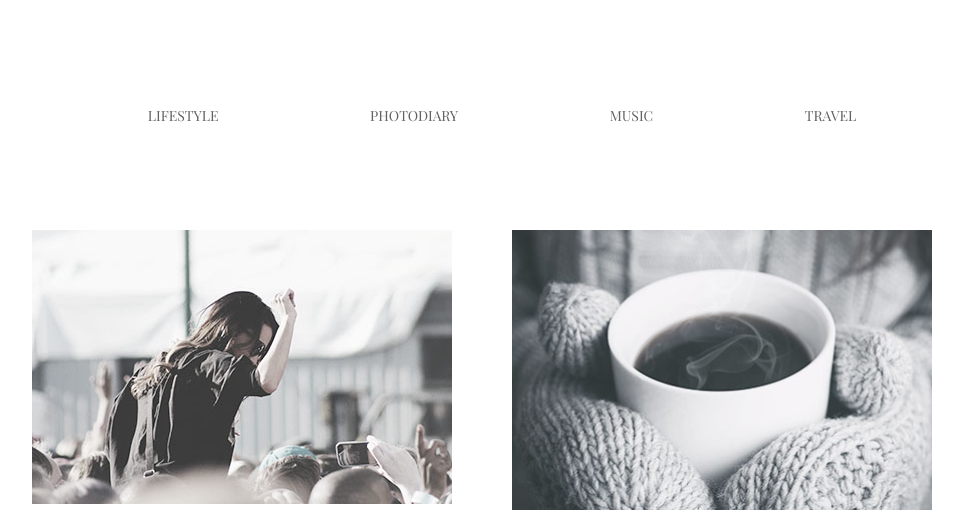
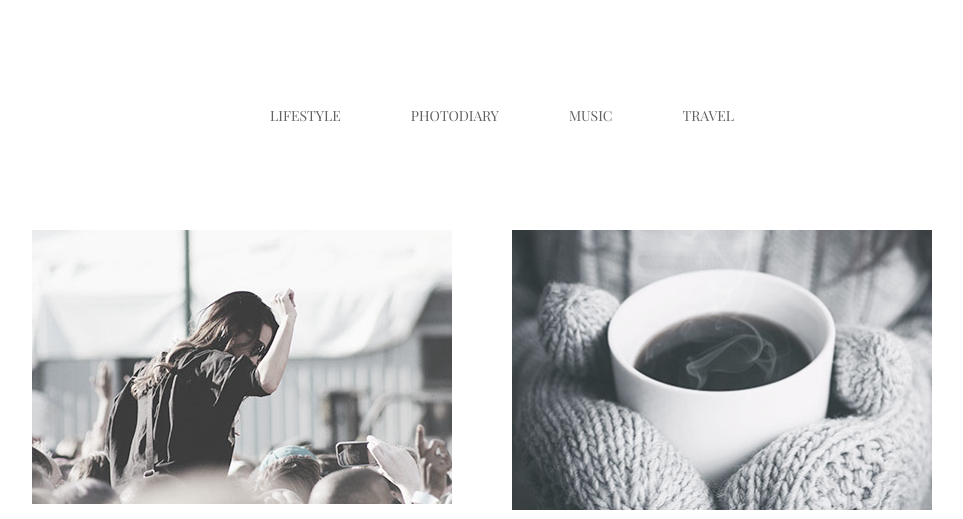
Before and after one commit to belon-creator/goit-markup-hw-03, a plain HTML site: page index.html in a window 1280 px wide. Shown: the top 519 px of the page, without its empty margins (158-1121 px from the left). Drawn offline with nearby package versions, Linux system fonts and the light colour scheme.

Commit message:
fix header

```diff
--- a/css/styles.css
+++ b/css/styles.css
@@ -42,6 +42,8 @@ body {
 /* header */
 
 .main-header {
+  margin: 0 auto;
+  width: 574px;
   padding-top: 76px;
   margin-bottom: 102px;
 }
```
